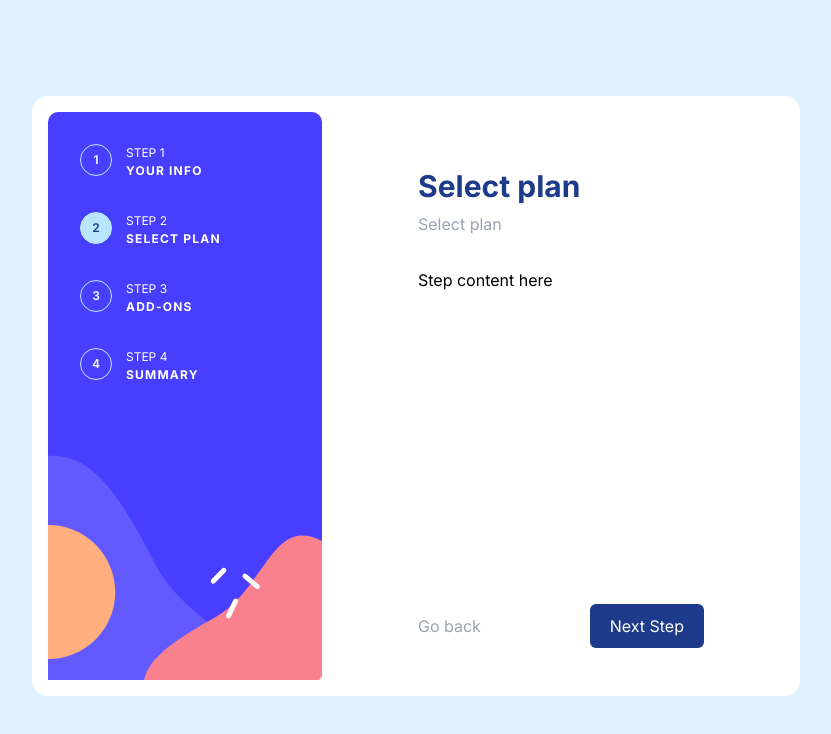
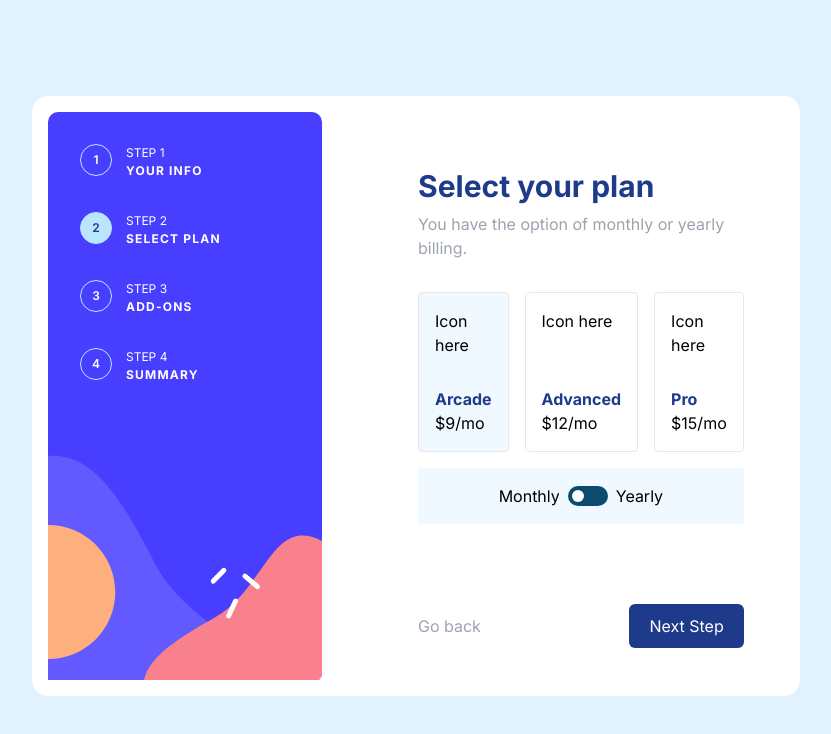
Before and after one commit to dominikrubroeder/multi-step-form, a Next.js app: page / in a window 1280 px wide. Both pictures are taken after a click on the button "Next Step". Shown: the top 734 px of the page, without its empty margins (224-1055 px from the left). Built offline with nearby package versions, Linux system fonts and the light colour scheme.

Commit message:
Build Interface of Step 1 and 2

```diff
--- a/src/components/Sidebar.tsx
+++ b/src/components/Sidebar.tsx
@@ -1,6 +1,8 @@
 import { ReactNode } from "react";
 import SidebarBackground from "@/components/svg/SidebarBackground";
 import StepContent from "@/components/StepContent";
+import YourInfo from "@/components/step-content/YourInfo";
+import SelectYourPlan from "@/components/step-content/SelectYourPlan";
 
 interface SidebarProps {
   currentStep: number;
@@ -8,65 +10,43 @@ interface SidebarProps {
 }
 
 interface Step {
+  stepTitle: string;
   headline: string;
+  subline: string;
   content: ReactNode;
 }
 
 export const steps: Step[] = [
   {
-    headline: "Your info",
+    stepTitle: "Your info",
+    headline: "Personal info",
+    subline: "Please provide your name, email address, and phone number.",
     content: (
       <StepContent>
-        <form className="grid gap-4">
-          <div className="grid gap-1">
-            <label htmlFor="name" className="text-xs text-blue-900">
-              Name
-            </label>
-            <input
-              name="name"
-              type="text"
-              placeholder="e.g. Stephen King"
-              className="px-3 py-1.5 rounded-md border"
-            />
-          </div>
-
-          <div className="grid gap-1">
-            <label htmlFor="Email" className="text-xs text-blue-900">
-              Email Address
-            </label>
-            <input
-              name="Email"
-              type="email"
-              placeholder="e.g. stephenking@lorem.com"
-              className="px-3 py-1.5 rounded-md border"
-            />
-          </div>
-
-          <div className="grid gap-1">
-            <label htmlFor="phone" className="text-xs text-blue-900">
-              Phone Number
-            </label>
-            <input
-              name="phone"
-              type="number"
-              placeholder="e.g. +1 234 567 890"
-              className="px-3 py-1.5 rounded-md border"
-            />
-          </div>
-        </form>
+        <YourInfo />
       </StepContent>
     ),
   },
   {
-    headline: "Select plan",
+    stepTitle: "Select plan",
+    headline: "Select your plan",
+    subline: "You have the option of monthly or yearly billing.",
+    content: (
+      <StepContent>
+        <SelectYourPlan />
+      </StepContent>
+    ),
+  },
+  {
+    stepTitle: "Add-ons",
+    headline: "Pick add-ons",
+    subline: "Add-ons help enhance your gaming experience.",
     content: <StepContent>Step content here</StepContent>,
   },
   {
-    headline: "Add-ons",
-    content: <StepContent>Step content here</StepContent>,
-  },
-  {
-    headline: "Summary",
+    stepTitle: "Summary",
+    headline: "Finishing up",
+    subline: "Double-check everything looks OK before confirming.",
     content: <StepContent>Step content here</StepContent>,
   },
 ];
@@ -95,7 +75,7 @@ export default function Sidebar({ currentStep, setStep }: SidebarProps) {
                 Step {index + 1}
               </small>
               <h3 className="uppercase font-bold text-xs tracking-widest leading-normal">
-                {step.headline}
+                {step.stepTitle}
               </h3>
             </div>
           </div>
--- a/src/components/StepLayout.tsx
+++ b/src/components/StepLayout.tsx
@@ -13,12 +13,12 @@ export default function StepLayout({
 }: StepLayoutProps) {
   return (
     <div className="relative flex flex-col justify-between md:pt-8 md:pb-4 lg:px-16">
-      <div className="grid gap-8 bg-white rounded-2xl max-w-md mx-auto w-full px-4 py-6 -translate-y-[5rem] md:-translate-y-0">
+      <div className="grid gap-8 bg-white rounded-2xl mx-auto w-full px-4 py-6 -translate-y-[5rem] md:-translate-y-0">
         <header className="grid gap-2">
           <h2 className="text-3xl font-bold text-blue-900">
             {steps[step - 1].headline}
           </h2>
-          <p className="text-gray-400">{steps[step - 1].headline}</p>
+          <p className="text-gray-400">{steps[step - 1].subline}</p>
         </header>
 
         {steps[step - 1].content}
--- /dev/null
+++ b/src/components/step-content/SelectYourPlan.tsx
@@ -0,0 +1,90 @@
+"use client";
+import { useState } from "react";
+
+type BillingPlanTitle = "Arcade" | "Advanced" | "Pro";
+type BillingPeriod = "Monthly" | "Yearly";
+
+interface BillingPlan {
+  title: BillingPlanTitle;
+  monthlyPayment: number;
+  yearlyPayment: number;
+}
+
+const billingPlans: BillingPlan[] = [
+  {
+    title: "Arcade",
+    monthlyPayment: 9,
+    yearlyPayment: 90,
+  },
+  {
+    title: "Advanced",
+    monthlyPayment: 12,
+    yearlyPayment: 120,
+  },
+  {
+    title: "Pro",
+    monthlyPayment: 15,
+    yearlyPayment: 150,
+  },
+];
+
+export default function SelectYourPlan() {
+  const [selectedPlan, setSelectedPlan] = useState<BillingPlanTitle>("Arcade");
+  const [billingPeriod, setBillingPeriod] = useState<BillingPeriod>("Monthly");
+  const toggleBillingPlan = () => {
+    billingPeriod === "Monthly"
+      ? setBillingPeriod("Yearly")
+      : setBillingPeriod("Monthly");
+  };
+  return (
+    <div className="grid gap-4">
+      <div className="flex gap-4">
+        {billingPlans.map((plan, index) => (
+          <div
+            key={index}
+            className={`flex flex-col justify-between gap-1 border rounded p-4 min-h-[10rem] transition cursor-pointer ${
+              plan.title === selectedPlan ? "bg-sky-50" : "bg-transparent"
+            }`}
+            onClick={() => setSelectedPlan(plan.title)}
+          >
+            <div>Icon here</div>
+            <div>
+              <h3 className="font-bold text-blue-900">{plan.title}</h3>
+              <p>
+                $
+                {billingPeriod === "Monthly"
+                  ? `${plan.monthlyPayment}/mo`
+                  : `${plan.yearlyPayment}/yr`}
+              </p>
+            </div>
+          </div>
+        ))}
+      </div>
+
+      <div className="flex gap-2 bg-sky-50 justify-center items-center p-4 rounded">
+        <div
+          className="cursor-pointer"
+          onClick={() => setBillingPeriod("Monthly")}
+        >
+          Monthly
+        </div>
+        <div
+          className="relative w-10 h-5 rounded-full bg-sky-900 cursor-pointer"
+          onClick={() => toggleBillingPlan()}
+        >
+          <span
+            className={`absolute top-1/2 -translate-y-1/2 w-3 h-3 bg-white block rounded-full transition-all ${
+              billingPeriod === "Monthly" ? "left-1" : "right-1"
+            }`}
+          ></span>
+        </div>
+        <div
+          className="cursor-pointer"
+          onClick={() => setBillingPeriod("Yearly")}
+        >
+          Yearly
+        </div>
+      </div>
+    </div>
+  );
+}
--- /dev/null
+++ b/src/components/step-content/YourInfo.tsx
@@ -0,0 +1,41 @@
+export default function YourInfo() {
+  return (
+    <form className="grid gap-4">
+      <div className="grid gap-1">
+        <label htmlFor="name" className="text-xs text-blue-900">
+          Name
+        </label>
+        <input
+          name="name"
+          type="text"
+          placeholder="e.g. Stephen King"
+          className="px-3 py-1.5 rounded-md border"
+        />
+      </div>
+
+      <div className="grid gap-1">
+        <label htmlFor="Email" className="text-xs text-blue-900">
+          Email Address
+        </label>
+        <input
+          name="Email"
+          type="email"
+          placeholder="e.g. stephenking@lorem.com"
+          className="px-3 py-1.5 rounded-md border"
+        />
+      </div>
+
+      <div className="grid gap-1">
+        <label htmlFor="phone" className="text-xs text-blue-900">
+          Phone Number
+        </label>
+        <input
+          name="phone"
+          type="number"
+          placeholder="e.g. +1 234 567 890"
+          className="px-3 py-1.5 rounded-md border"
+        />
+      </div>
+    </form>
+  );
+}
```
